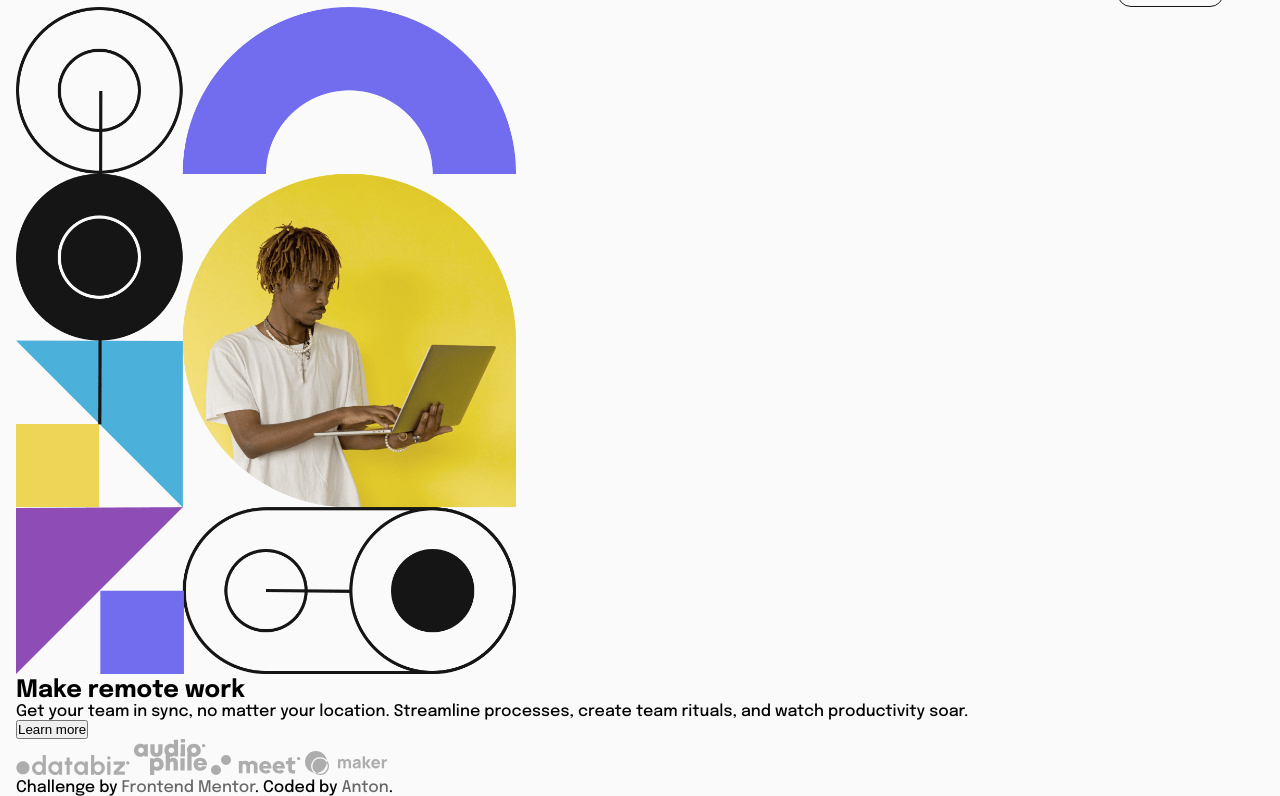
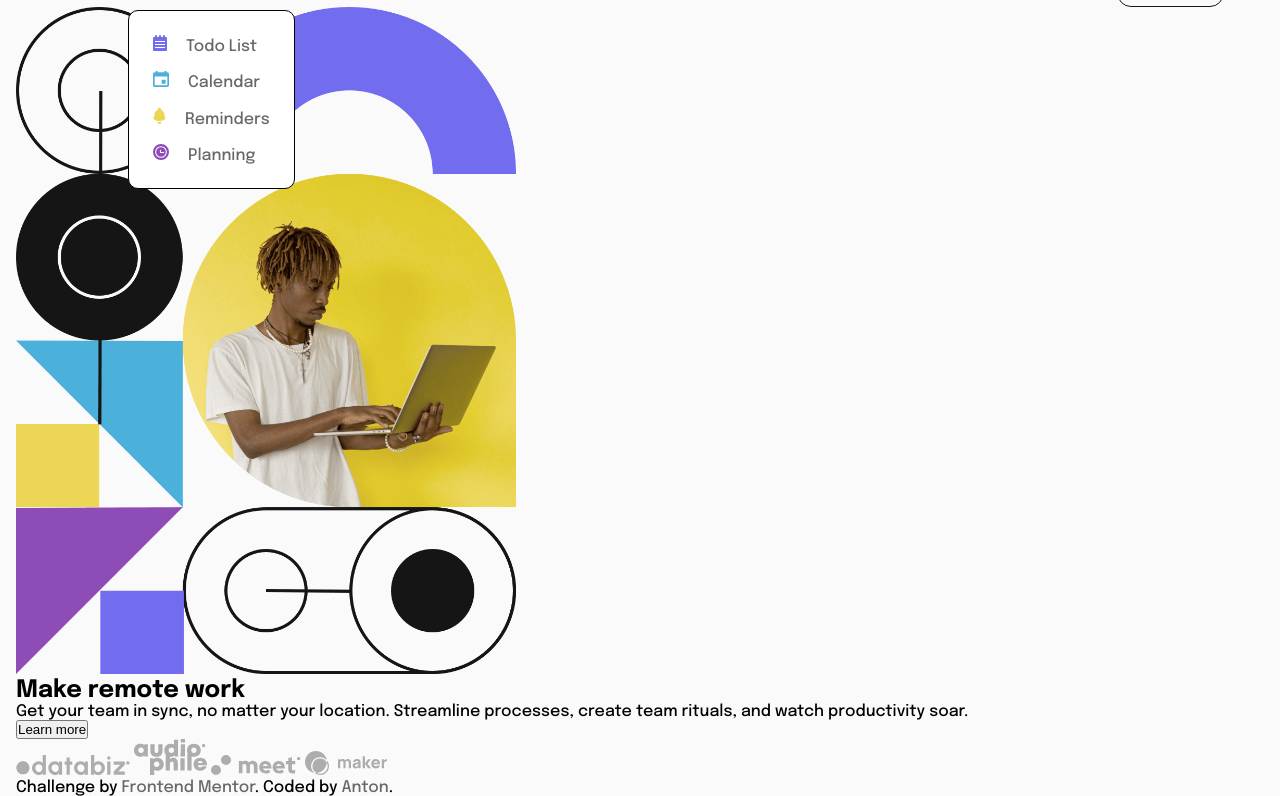
Before and after one commit to AntonWelliver/page-dropdown, a plain HTML site: page index.html in a window 1280 px wide. Shown: the part 71-867 px from the top of the page. Drawn offline with Linux system fonts and the light colour scheme.

Commit message:
started with feature dropdown

```diff
--- a/index.html
+++ b/index.html
@@ -36,6 +36,38 @@
 									id="features-arrow"
 								/>
 							</button>
+						</div>
+						<div class="features-dropdown" id="features-dropdown">
+							<ul>
+								<li>
+									<img
+										src="images/icon-todo.svg"
+										alt="todo list"
+									/>
+									<a href="#">Todo List</a>
+								</li>
+								<li>
+									<img
+										src="images/icon-calendar.svg"
+										alt="calendar"
+									/>
+									<a href="#">Calendar</a>
+								</li>
+								<li>
+									<img
+										src="images/icon-reminders.svg"
+										alt="reminders"
+									/>
+									<a href="#">Reminders</a>
+								</li>
+								<li>
+									<img
+										src="images/icon-planning.svg"
+										alt="planning"
+									/>
+									<a href="#">Planning</a>
+								</li>
+							</ul>
 						</div>
 						<div>
 							<button class="navbar-buttons dropdown-button">
--- a/style.css
+++ b/style.css
@@ -22,6 +22,10 @@ a {
 	cursor: pointer;
 }
 
+ul {
+	list-style: none;
+}
+
 img {
 	max-width: 100%;
 }
@@ -41,6 +45,25 @@ a:hover,
 	line-height: 1.28;
 	font-family: inherit;
 	font-weight: inherit;
+}
+
+.features-dropdown {
+	border: 1px solid black;
+	padding: 24px;
+	padding-bottom: 8px;
+	position: absolute;
+	top: 35px;
+	left: -75px;
+	background: white;
+	border-radius: 10px;
+}
+
+.features-dropdown li {
+	margin-bottom: 16px;
+}
+
+.features-dropdown img {
+	margin-right: 15px;
 }
 
 .login-button {
@@ -97,6 +120,7 @@ a:hover,
 	justify-content: space-evenly;
 	align-items: center;
 	gap: 40px;
+	position: relative;
 }
 
 .logo {
```
